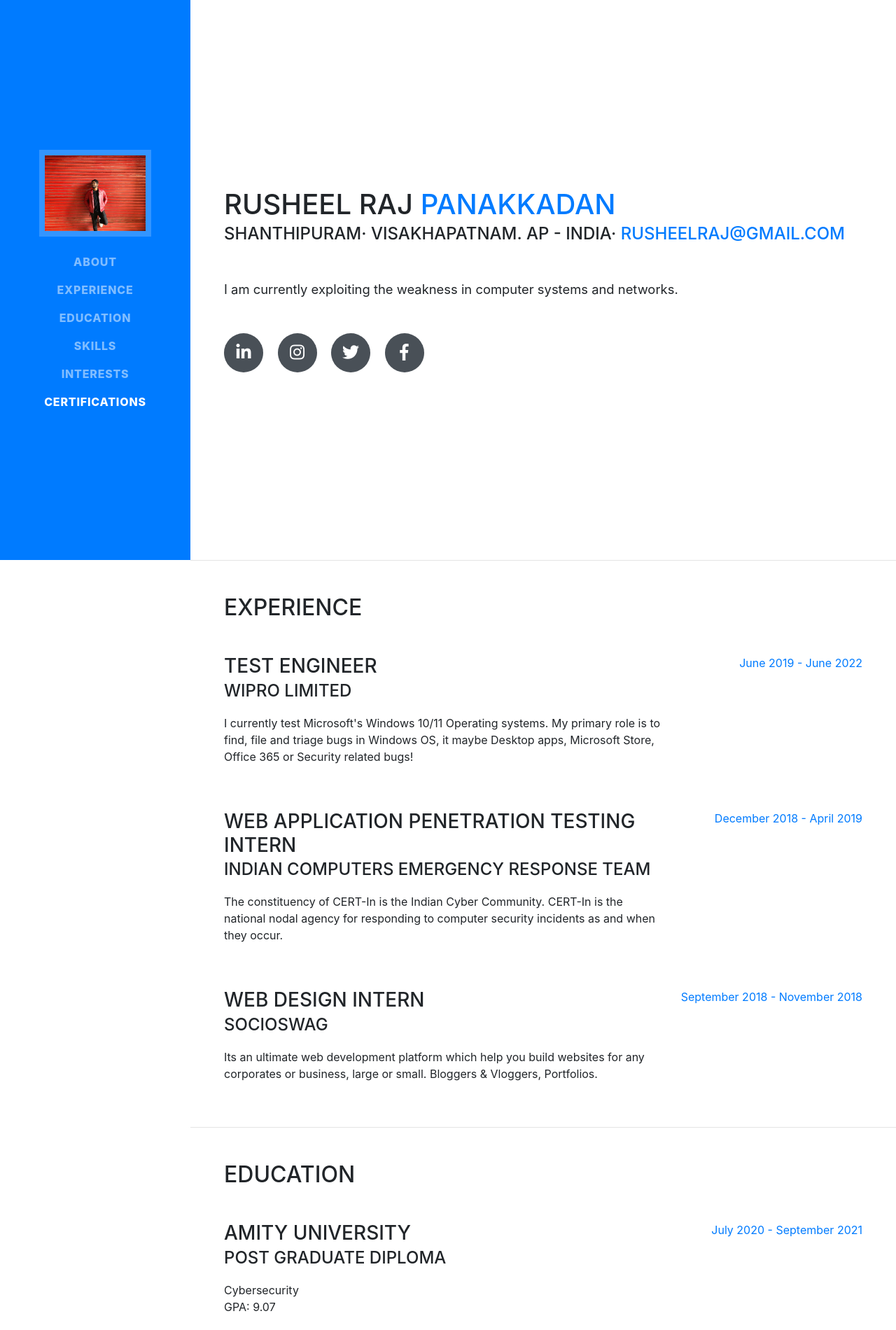
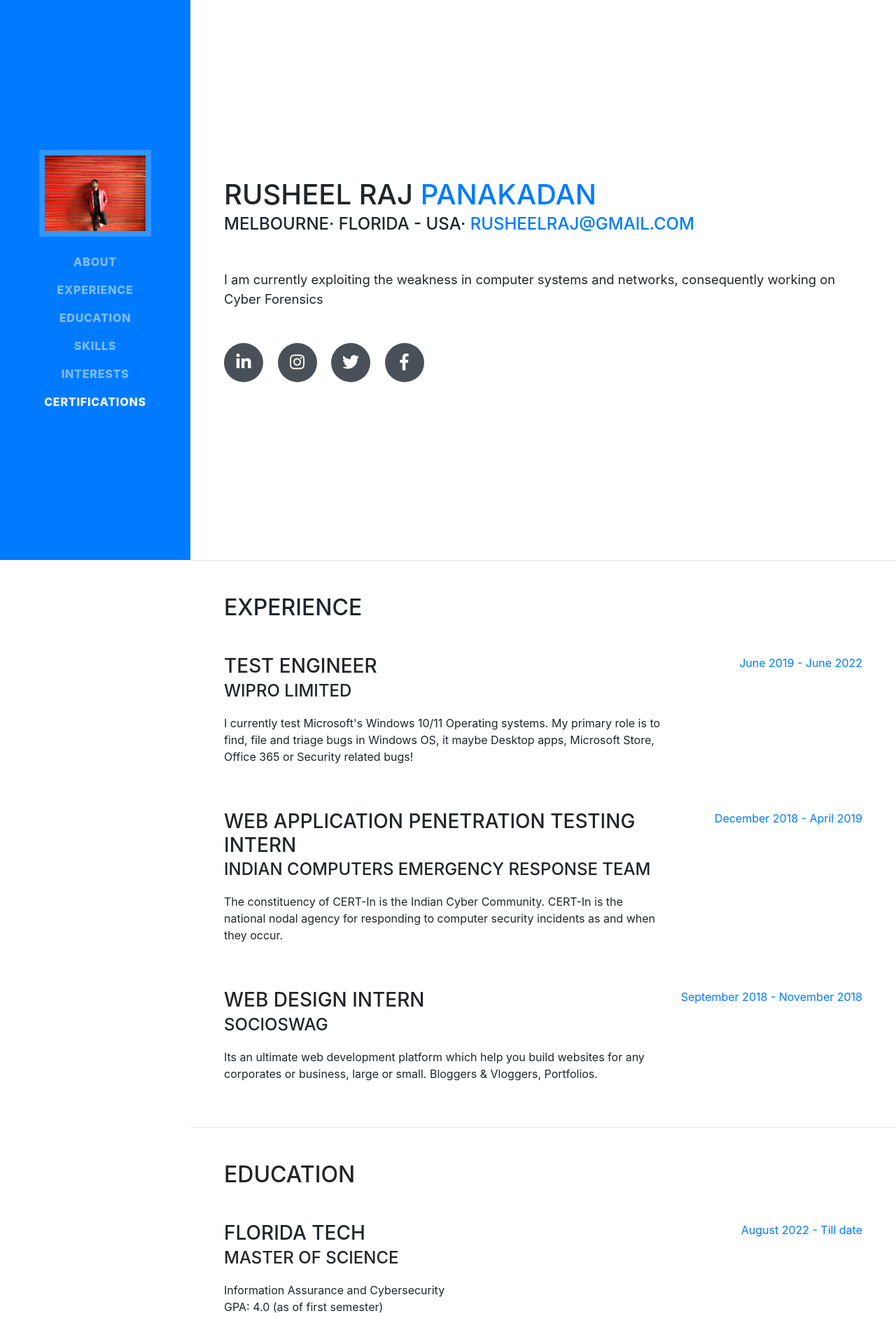
Before and after one commit to Rusheelraj/rusheelraj.github.io, a website with bundled scripts: page index.html in a window 1280 px wide. Shown: the top 1900 px of the page at 70% size. Built offline with nearby package versions, Linux system fonts and the light colour scheme; a web font is replaced by a local one.

Commit message:
Update index.html

```diff
--- a/index.html
+++ b/index.html
@@ -64,12 +64,12 @@
     <section class="resume-section p-3 p-lg-5 d-flex align-items-center" id="about">
       <div class="w-100">
         <h1 class="mb-0">Rusheel Raj
-          <span class="text-primary">Panakkadan</span>
+          <span class="text-primary">Panakadan</span>
         </h1>
-        <div class="subheading mb-5">Shanthipuram· Visakhapatnam. AP - India·
+        <div class="subheading mb-5">Melbourne· Florida - USA·
           <a href="mailto:name@email.com">rusheelraj@gmail.com</a>
         </div>
-        <p class="lead mb-5">I am currently exploiting the weakness in computer systems and networks.</p>
+        <p class="lead mb-5">I am currently exploiting the weakness in computer systems and networks, consequently working on Cyber Forensics</p>
         <div class="social-icons">
           <a href="https://www.linkedin.com/in/rusheel-panakkadan-892010113/">
             <i class="fab fa-linkedin-in"></i>
@@ -138,6 +138,19 @@
     <section class="resume-section p-3 p-lg-5 d-flex align-items-center" id="education">
       <div class="w-100">
         <h2 class="mb-5">Education</h2>
+
+         <!--- Changes in education --->
+         <div class="resume-item d-flex flex-column flex-md-row justify-content-between mb-5">
+          <div class="resume-content">
+            <h3 class="mb-0">Florida Tech </h3>
+            <div class="subheading mb-3">Master of Science</div>
+            <div>Information Assurance and Cybersecurity</div>
+            <p>GPA: 4.0 (as of first semester)</p>
+          </div>
+          <div class="resume-date text-md-right">
+            <span class="text-primary">August 2022 - Till date </span>
+          </div>
+        </div>
 
         <!--- Changes in education --->
         <div class="resume-item d-flex flex-column flex-md-row justify-content-between mb-5">
```
